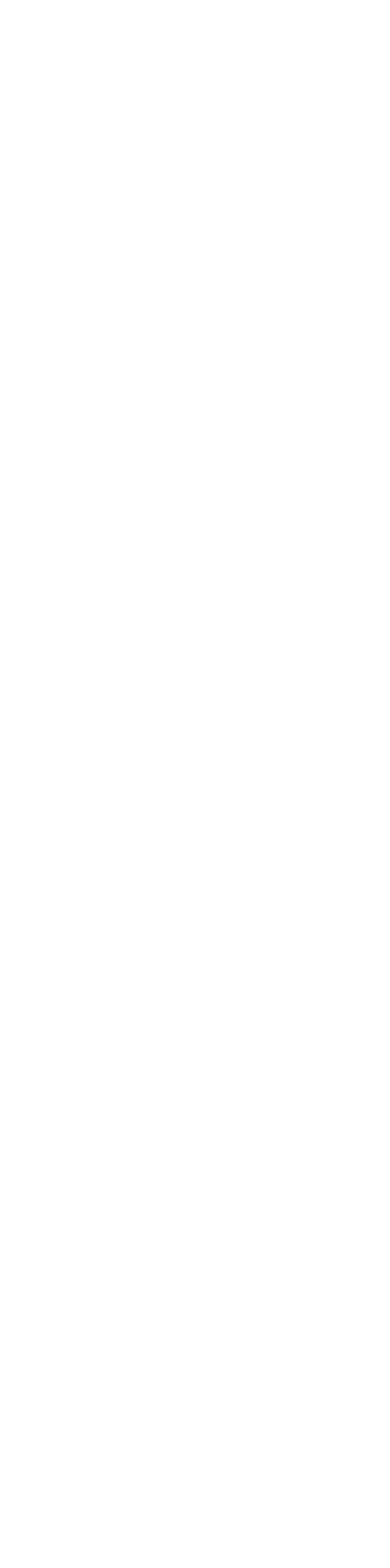
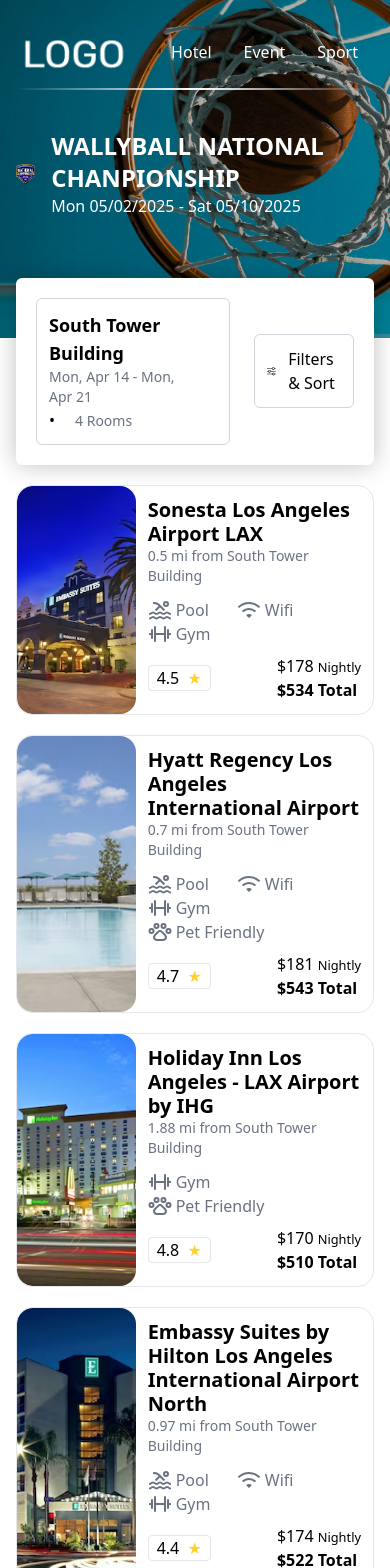
Before and after one commit to Darshangohel/T2C, a React (Vite) app: page /dashboard in a window 390 px wide. Before the commit this address had no page. Shown: the top 1568 px of the page. Before the commit the page ends 844 px from the top, so only its background shows below. Built offline with nearby package versions, Linux system fonts and the light colour scheme.

Commit message:
Responsive Dashboard

```diff
--- a/src/components/Header.tsx
+++ b/src/components/Header.tsx
@@ -1,11 +1,12 @@
 import logo from "../assets/logo-white.png"
 import background from "../assets/bg.jpg"
 import SportLogo from "../assets/national-championships.png"
+import { Link } from "react-router-dom"
 
 const Header = () => {
     return (
         <header style={{backgroundImage: `url(${background})`}} className="bg-top-right relative bg-cover after:content-[''] after:block after:absolute after:top-0 after:left-0 after:w-full after:h-full after:bg-black/30">
-            <div className="w-[1400px] relative z-10 mx-auto mb-10 after:content-[''] after:block after:h-0.5 after:bg-gradient-to-r after:from-transparent after:via-white after:to-transparent">
+            <div className="2xl:w-[1432px] xl:w-7xl lg:w-5xl w-auto px-4 relative z-10 mx-auto mb-10 after:content-[''] after:block after:h-0.5 after:bg-gradient-to-r after:from-transparent after:via-white after:to-transparent">
                 <div className="pt-7 flex justify-between items-center pb-3">
                     <img src={logo} alt="Logo" className="w-30"/>
                     <ul className="flex">
@@ -15,7 +16,7 @@
                     </ul>
                 </div>
             </div>
-            <div className="w-[1400px] relative z-10 mx-auto">
+            <div className="2xl:w-[1432px] xl:w-7xl lg:w-5xl w-auto px-4 relative z-10 mx-auto">
                 <div className="grid grid-flow-col gap-4 pb-30">
                     <div className="flex justify-center items-center">
                         <img src={SportLogo} alt="Sport Logo" className="w-50" />
--- a/src/main.tsx
+++ b/src/main.tsx
@@ -9,8 +9,8 @@
   <React.StrictMode>
     <BrowserRouter>
       <Routes>
-        {/* <Route path="/" element={<Login />} /> */}
-        <Route path="/" element={<Home />} />
+        <Route path="/" element={<Login />} />
+        <Route path="/dashboard" element={<Home />} />
         <Route path="/login" element={<Login />} />
       </Routes>
     </BrowserRouter>
--- a/src/pages/Home.tsx
+++ b/src/pages/Home.tsx
@@ -1,4 +1,4 @@
-import { useState, Suspense, useEffect } from "react";
+import { useState, useEffect } from "react";
 import DatePicker from "react-datepicker";
 import "react-datepicker/dist/react-datepicker.css";
 import RangeSlider from 'react-range-slider-input';
@@ -27,10 +27,36 @@
     const date = new Date();
     date.setDate(date.getDate() + 7);
     const [startDate, setStartDate] = useState(new Date());
+
     const [endDate, setEndDate] = useState(date);
     const [values, setValues] = useState<[number, number]>([0, 50]);
     const [inputs, setInputs] = useState(['$0', '$50']);
     const [isEditing, setIsEditing] = useState([false, false]);
+
+    const formatDate = (date: any) =>
+        date.toLocaleDateString("en-US", {
+          weekday: "short",
+          month: "short",
+          day: "2-digit",
+    });
+
+    const [dateStartText, setDateStartText] = useState(`${formatDate(startDate)}`);
+    const [dateEndText, setDateEndText] = useState(`${formatDate(endDate)}`);
+
+    const handleDateChange = (date: any) => {
+        if (date) {
+          setStartDate(date);
+          setDateStartText(`${formatDate(date)}`);
+        }
+    };
+
+    const handleEndDateChange = (date: any) => {
+        if(date) {
+            setEndDate(date);
+            setDateEndText(`${formatDate(date)}`);
+        }
+    }
+
 
     useEffect(() => {
         setInputs([
@@ -103,16 +129,60 @@
     setValues(newValues as [number, number]);
     };
 
+    const [isVisibleSearch, setIsVisibleSearch] = useState(window.innerWidth >= 768);
+    const [isVisibleFilter, setIsVisibleFilter] = useState(window.innerWidth >= 768);
+    const [isMobile, setIsMobile] = useState(window.innerWidth < 768);
+
+    useEffect(() => {
+        const handleResize = () => {
+          const isNowMobile = window.innerWidth < 768;
+          setIsMobile(isNowMobile);
+          setIsVisibleSearch(!isNowMobile); // true on large screens, false on small screens
+          setIsVisibleFilter(!isNowMobile); // true on large screens, false on small screens
+        };
+
+        window.addEventListener('resize', handleResize);
+        return () => window.removeEventListener('resize', handleResize);
+      }, []);
+
+    const handleFilterClose = () => {
+        setIsVisibleFilter(false);
+        document.body.classList.remove('overflow-hidden');
+    }
+
+    const handleFilterToggle = () => {
+        setIsVisibleFilter(true)
+        document.body.classList.add('overflow-hidden');
+    }
+
     return (
         <>
             <Header />
-            <div className="w-[1400px] mx-auto px-2 relative -mt-15">
-                <div className="flex -mx-2 justify-between rounded-md shadow-[0_0_25px_rgba(0,0,0,0.25)] bg-white py-5 px-3 text-black relative z-20">
-                    <div className="px-2 flex grow flex-col pb-1">
+            <div className="2xl:w-[1432px] xl:w-7xl lg:w-5xl w-auto px-4 mx-auto relative -mt-15">
+                {isMobile && !isVisibleSearch && (
+                    <div className="flex justify-between rounded-md shadow-[0_0_25px_rgba(0,0,0,0.25)] bg-white p-5 text-black relative z-20">
+                        <div className="pr-3">
+                                <div onClick={() => setIsVisibleSearch(true)} className="border border-gray-300 p-3 rounded-md cursor-pointer">
+                                    <p className="font-semibold text-lg">South Tower Building</p>
+                                    <p className="text-sm inline-block text-gray-500 pr-5">{dateStartText} - {dateEndText}</p><p className="inline-block leading-0">&bull;</p><p className="text-sm inline-block text-gray-500 pl-5">4 Rooms</p>
+                                </div>
+                        </div>
+                        <div className="pl-3 flex items-center">
+                            <div onClick={handleFilterToggle} className="border border-gray-300 p-3 rounded-md flex items-center cursor-pointer">
+                                <svg xmlns="http://www.w3.org/2000/svg" width="16" height="16" className="mr-3" fill="currentColor" viewBox="0 0 16 16">
+                                    <path fillRule="evenodd" d="M11.5 2a1.5 1.5 0 1 0 0 3 1.5 1.5 0 0 0 0-3M9.05 3a2.5 2.5 0 0 1 4.9 0H16v1h-2.05a2.5 2.5 0 0 1-4.9 0H0V3zM4.5 7a1.5 1.5 0 1 0 0 3 1.5 1.5 0 0 0 0-3M2.05 8a2.5 2.5 0 0 1 4.9 0H16v1H6.95a2.5 2.5 0 0 1-4.9 0H0V8zm9.45 4a1.5 1.5 0 1 0 0 3 1.5 1.5 0 0 0 0-3m-2.45 1a2.5 2.5 0 0 1 4.9 0H16v1h-2.05a2.5 2.5 0 0 1-4.9 0H0v-1z"/>
+                                </svg>
+                                Filters & Sort
+                            </div>
+                        </div>
+                    </div>
+                )}
+                {isVisibleSearch && (
+                <div className="flex flex-col md:flex-row justify-between rounded-md shadow-[0_0_25px_rgba(0,0,0,0.25)] bg-white py-5 px-3 text-black relative z-20">
+                        <div className="px-2 flex grow flex-col pb-1 mb-2 md:mb-0">
                             <div className="border border-gray-300 rounded-md p-2 pt-0">
                                 <label htmlFor="checkIn" className="pt-2 text-gray-400 block">Check - in</label>
                                 {/* <input id="checkIn" value={"Mon 10/05/2020"} className="focus:outline-0 font-bold w-full" type="text" /> */}
-                            <Suspense fallback={<div>Loading Datepicker...</div>}>
                                 <DatePicker
                                     dateFormat="EEE MM/dd/yyyy"
                                     selected={startDate}
@@ -121,18 +191,16 @@
                                     startDate={startDate}
                                     endDate={endDate}
                                     className="focus:outline-0 font-bold w-full"
-                                    onChange={(date) => date && setStartDate(date)}
+                                    onChange={handleDateChange}
                                     popperPlacement="bottom-start"
                                     renderDayContents={(day) => <span>{day}</span>}
                                 />
-                            </Suspense>
                             </div>
                         </div>
-                    <div className="px-2 flex grow flex-col pb-1">
+                        <div className="px-2 flex grow flex-col pb-1 mb-2 md:mb-0">
                             <div className="border border-gray-300 rounded-md p-2 pt-0">
                                 <label htmlFor="checkOut" className="pt-2 text-gray-400 block">Check - Out</label>
                                 {/* <input id="checkOut" value={"Wed 10/07/2020"} className="focus:outline-0 font-bold w-full" type="text" /> */}
-                            <Suspense fallback={<div>Loading Datepicker...</div>}>
                                 <DatePicker
                                     dateFormat="EEE MM/dd/yyyy"
                                     selected={endDate}
@@ -142,14 +210,13 @@
                                     endDate={endDate}
                                     minDate={startDate}
                                     className="focus:outline-0 font-bold w-full"
-                                onChange={(date) => date && setEndDate(date)}
+                                    onChange={handleEndDateChange}
                                     popperPlacement="bottom-start"
                                     renderDayContents={(day) => <span>{day}</span>}
                                 />
-                            </Suspense>
                             </div>
                         </div>
-                    <div className="px-2 flex grow flex-col pb-1">
+                        <div className="px-2 flex grow flex-col pb-1 mb-2 md:mb-0">
                             <div className="border border-gray-300 rounded-md p-2 pt-0">
                                 <label htmlFor="rooms" className="pt-2 text-gray-400 block">Number of Rooms</label>
                                 <select id="rooms" className="focus:outline-0 font-bold w-full">
@@ -161,23 +228,27 @@
                                 </select>
                             </div>
                         </div>
-                    <div className="px-2 flex grow flex-col pb-1">
+                        <div className="px-2 flex grow flex-col pb-1 mb-2 md:mb-0">
                             <button className="p-3 h-full bg-blue-950 rounded-md text-white cursor-pointer">Search</button>
                         </div>
+                        <div className="md:hidden px-2 flex grow flex-col pb-1">
+                            <button className="hover:bg-blue-50 p-3 cursor-pointer" onClick={() => setIsVisibleSearch(false)}>Close</button>
                         </div>
                     </div>
-            <div className="w-[1400px] mt-5 mx-auto">
+                )}
+            </div>
+            <div className="2xl:w-[1432px] xl:w-7xl lg:w-5xl w-auto px-4 mt-5 mx-auto">
                 <div className="flex">
-                    <div className="w-9/12 px-5">
-                        <div className="flex -ml-5 flex-wrap justify-between">
+                    <div className="xl:w-9/12 md:w-8/12 w-full px-5">
+                        <div className="flex -ml-5 flex-wrap justify-between xl:flex-row flex-col -mr-5 md:-mr-0">
                             {data.map((hotel, index) => (
-                                <div key={index} className="pr-7 w-[50%] pb-5">
-                                    <div className="border relative border-gray-200 rounded-2xl overflow-hidden h-full">
+                                <div key={index} className="xl:pr-7 xl:w-[50%] pb-5">
+                                    <div className="border relative border-gray-200 flex flex-row xl:flex-col rounded-2xl overflow-hidden h-full">
                                         <a href="#" className="absolute left-0 top-0 w-full h-full"></a>
-                                        <div className="relative rounded-2xl overflow-hidden">
-                                            <img src={hotel.img} alt="Hotel" className="w-full object-cover min-h-[320px]" />
+                                        <div className="relative rounded-2xl w-4/12 xl:w-auto overflow-hidden">
+                                            <img src={hotel.img} alt="Hotel" className="w-full object-cover min-h-full xl:min-h-[320px]" />
                                         </div>
-                                        <div className="p-3">
+                                        <div className="p-3 xl:grow xl:shrink w-8/12 xl:w-auto flex flex-col">
                                             <h4 className="text-xl font-bold leading-6">{hotel.title}</h4>
                                             <p className="text-gray-500 text-sm">{hotel.distance} mi from {hotel["distance-from"]}</p>
                                             <ul className="flex flex-wrap pt-3 pb-2">
@@ -188,7 +259,7 @@
                                                     </li>
                                                 ))}
                                             </ul>
-                                            <div className="flex justify-between items-center">
+                                            <div className="flex justify-between xl:mt-auto items-center">
                                                 <div className="">
                                                     <span className="inline-block p-1 px-2 border border-gray-200 leading-none rounded-sm">{hotel.star} <span className="text-amber-300 pl-1">★</span></span>
                                                 </div>
@@ -203,10 +274,20 @@
                             ))}
                         </div>
                     </div>
-                    <div className="w-3/12">
+                    {isVisibleFilter && (
+                        <div className="xl:w-3/12 md:w-4/12 fixed md:static top-0 left-0 w-full h-full z-20 bg-white">
                             <div className="border border-gray-100 rounded-md bg-white px-4 py-3">
                                 <div className="header flex justify-between border-b-gray-200 pt-1 pb-3 border-b">
-                                <strong>Filters</strong>
+                                    <div className="flex items-center">
+                                        <span className="cursor-pointer md:hidden mr-4" onClick={handleFilterClose}>
+                                            <svg xmlns="http://www.w3.org/2000/svg" width="16" height="16" fill="currentColor" viewBox="0 0 16 16">
+                                            <path d="M2.146 2.854a.5.5 0 1 1 .708-.708L8 7.293l5.146-5.147a.5.5 0 0 1 .708.708L8.707 8l5.147 5.146a.5.5 0 0 1-.708.708L8 8.707l-5.146 5.147a.5.5 0 0 1-.708-.708L7.293 8z"/>
+                                            </svg>
+                                        </span>
+                                        <strong>
+                                            Filters
+                                        </strong>
+                                    </div>
                                     <a href="#">Clear all filter (3)</a>
                                 </div>
                                 <div className="bg-gray-100 -mx-4 px-4 -mb-4 pb-4">
@@ -517,7 +598,11 @@
                                     </ul>
                                 </div>
                             </div>
+                            <div className="p-3 absolute bottom-0 w-full flex border-t border-gray-300">
+                                <button className="ml-auto px-4 py-2 bg-blue-950 text-white rounded-l-full rounded-r-full cursor-pointer" onClick={handleFilterClose}>Done</button>
                             </div>
+                        </div>
+                    )}
                 </div>
             </div>
             <Footer/>
--- a/vite.config.ts
+++ b/vite.config.ts
@@ -7,5 +7,5 @@
   plugins: [
     react(), tailwindcss()
   ],
-  base: process.env.VITE_BASE_PATH || "/T2C"
+  base: process.env.VITE_BASE_PATH || "/"
 })
```
Lines whose indentation alone changed are shown as unchanged.
